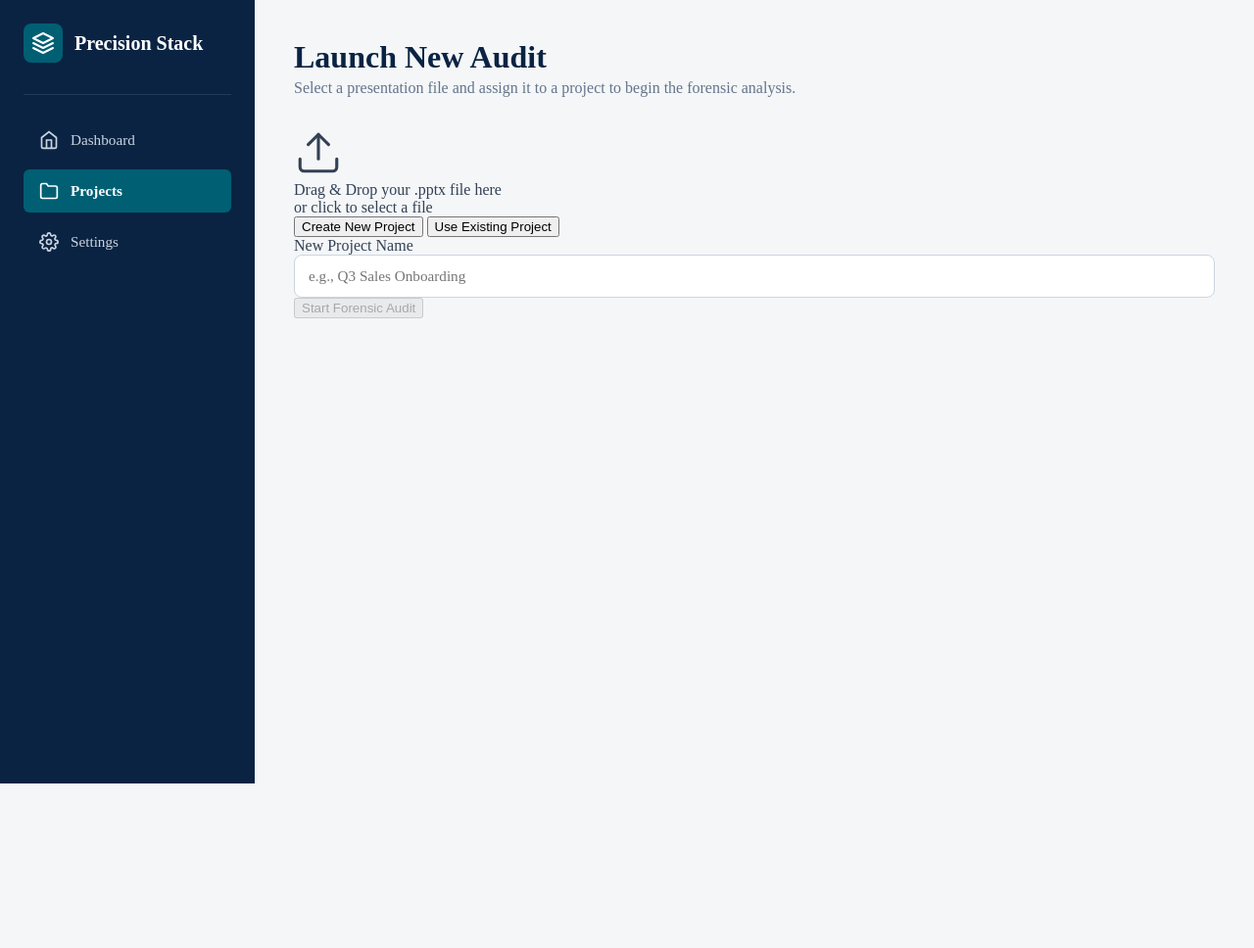
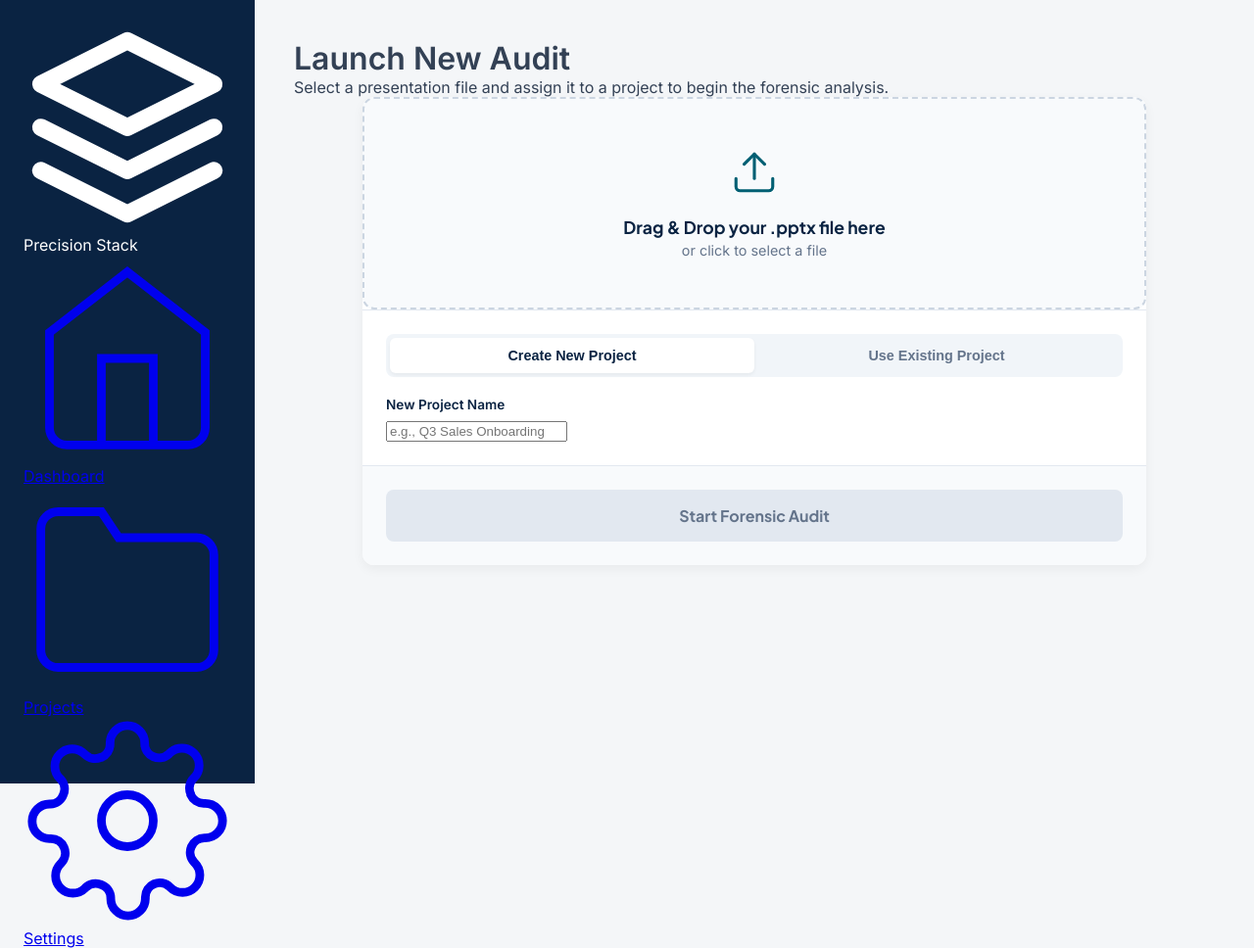
Before and after one commit to pixistockit/CourseArchitectAI, a Flask app: page /new-audit in a window 1280 px wide. Shown: the whole page at 98% size. Before the commit the page ends 800 px from the top, so only its background shows below. Run offline with Flask 3, Linux system fonts and the light colour scheme.

Commit message:
Update layout.html
feat(ui): Create new audit launchpad with drag-and-drop UI

Created a new new_audit.html template that extends the master layout.html, providing a consistent UI for starting audits.
Designed and implemented a modern drag-and-drop file upload component with visual feedback for file selection and validation.
Integrated project management controls, allowing users to either create a new project or assign the audit to an existing one via a searchable dropdown.
Updated the /new-audit route in app.py to render the new launchpad template and pass the list of existing projects.
Added new, reusable CSS classes for the launchpad, uploader, and progress bars to the master layout.html stylesheet.
The original index.html is now deprecated and replaced by this superior, integrated experience.

```diff
--- a/platform_shell/templates/layout.html
+++ b/platform_shell/templates/layout.html
@@ -9,116 +9,50 @@
     <link rel="preconnect" href="https://fonts.googleapis.com">
     <link rel="preconnect" href="https://fonts.gstatic.com" crossorigin>
     <link href="https://fonts.googleapis.com/css2?family=Plus+Jakarta+Sans:wght@600;700;800&family=Inter:wght@400;500;600&family=IBM+Plex+Mono:wght@400;500&display=swap" rel="stylesheet">
-    <style>
-        /* ----------------------------------------- */
-        /* --- PRECISION STACK: GLOBAL STYLESHEET --- */
-        /* ----------------------------------------- */
+<style>
+    /* ... (all existing styles from the previous step remain the same) ... */
+    :root {
+        --primary-navy: #0A2342; --intelligent-teal: #005F73; --action-amber: #E9B44C;
+        --compliance-green: #2A9D8F; --alert-red: #B82B3E; --background-grey: #F4F6F8;
+        --slate-100: #f1f5f9; --slate-200: #e2e8f0; --slate-300: #cbd5e1;
+        --slate-500: #64748b; --slate-700: #334155; --white: #FFFFFF;
+        --font-headers: 'Plus Jakarta Sans', sans-serif; --font-body: 'Inter', sans-serif;
+        --font-data: 'IBM Plex Mono', monospace;
+    }
+    /* ... (body, layout, sidebar, nav, page headers, buttons, cards, tables, forms, etc.) ... */
+    *, *::before, *::after { box-sizing: border-box; } body, h1, h2, h3, p { margin: 0; }
+    body { font-family: var(--font-body); background-color: var(--background-grey); color: var(--slate-700); display: flex; height: 100vh; overflow: hidden; }
+    .sidebar { width: 260px; background-color: var(--primary-navy); color: var(--white); padding: 24px; display: flex; flex-direction: column; flex-shrink: 0; }
+    .main-content { flex-grow: 1; overflow-y: auto; padding: 40px; }
+    /* ... (all other existing styles) ... */
 
-        :root {
-            /* BRAND PALETTE */
-            --primary-navy: #0A2342;
-            --intelligent-teal: #005F73;
-            --action-amber: #E9B44C;
-            --compliance-green: #2A9D8F;
-            --alert-red: #B82B3E;
+    /* --- NEW: LAUNCHPAD & UPLOADER STYLES --- */
+    .launchpad-container { max-width: 800px; margin: 0 auto; }
+    .launchpad-card { background: var(--white); border-radius: 12px; box-shadow: 0 4px 12px rgba(0,0,0,0.05); overflow: hidden; }
+    .upload-zone { border: 2px dashed var(--slate-300); border-radius: 12px; padding: 50px; text-align: center; cursor: pointer; transition: all 0.3s ease; background-color: #f8fafc; display: flex; flex-direction: column; align-items: center; justify-content: center; }
+    .upload-zone.dragging { border-color: var(--intelligent-teal); background-color: #f0f9ff; }
+    .upload-icon { color: var(--intelligent-teal); margin-bottom: 16px; }
+    .upload-text-main { font-family: var(--font-headers); font-weight: 700; color: var(--primary-navy); font-size: 1.1rem; }
+    .upload-text-sub { color: var(--slate-500); font-size: 0.9rem; margin-top: 4px; }
+    .file-display { display: flex; align-items: center; justify-content: space-between; background: #f8fafc; border: 1px solid var(--slate-200); padding: 20px; border-radius: 8px; font-weight: 600; color: var(--primary-navy); }
+    .btn-remove { background: none; border: none; font-size: 1.5rem; color: var(--slate-500); cursor: pointer; transition: color 0.2s; }
+    .btn-remove:hover { color: var(--alert-red); }
 
-            /* UI PALETTE */
-            --background-grey: #F4F6F8;
-            --slate-100: #f1f5f9;
-            --slate-200: #e2e8f0;
-            --slate-300: #cbd5e1;
-            --slate-500: #64748b;
-            --slate-700: #334155;
-            --white: #FFFFFF;
-        }
+    .project-selector { padding: 24px; border-top: 1px solid var(--slate-200); }
+    .toggle-group { display: flex; background: var(--slate-100); border-radius: 8px; padding: 4px; margin-bottom: 20px; }
+    .toggle-btn { flex: 1; padding: 10px; border: none; background: transparent; cursor: pointer; border-radius: 6px; font-weight: 600; color: var(--slate-500); font-size: 0.9rem; transition: all 0.2s ease; }
+    .toggle-btn.active { background: var(--white); color: var(--primary-navy); box-shadow: 0 2px 4px rgba(0,0,0,0.05); }
+    .project-selector label { font-size: 0.85rem; font-weight: 600; color: var(--primary-navy); margin-bottom: 8px; display: block; }
 
-        /* --- BASE RESET --- */
-        *, *::before, *::after { box-sizing: border-box; }
-        body, h1, h2, h3, p { margin: 0; }
-        body {
-            font-family: var(--font-body);
-            background-color: var(--background-grey);
-            color: var(--slate-700);
-            display: flex;
-            height: 100vh;
-            overflow: hidden;
-        }
+    .action-footer { padding: 24px; background: #f8fafc; border-top: 1px solid var(--slate-200); text-align: center; }
+    .btn-launch-audit { width: 100%; padding: 16px; font-size: 1rem; background: var(--intelligent-teal); color: white; border: none; border-radius: 8px; font-family: var(--font-headers); font-weight: 700; cursor: pointer; transition: all 0.2s ease; }
+    .btn-launch-audit:hover:not(:disabled) { background-color: #004c5c; }
+    .btn-launch-audit:disabled { background: var(--slate-200); color: var(--slate-500); cursor: not-allowed; }
 
-        /* --- LAYOUT & SHARED COMPONENTS --- */
-        .sidebar { width: 260px; background-color: var(--primary-navy); color: var(--white); padding: 24px; display: flex; flex-direction: column; flex-shrink: 0; }
-        .main-content { flex-grow: 1; overflow-y: auto; padding: 40px; }
-        .sidebar-header { display: flex; align-items: center; gap: 12px; padding-bottom: 32px; margin-bottom: 24px; border-bottom: 1px solid rgba(255, 255, 255, 0.1); }
-        .sidebar-logo { background-color: var(--intelligent-teal); width: 40px; height: 40px; border-radius: 8px; display: flex; align-items: center; justify-content: center; }
-        .sidebar-logo-icon { width: 24px; height: 24px; stroke: var(--white); }
-        .sidebar-title { font-family: var(--font-headers); font-size: 1.25rem; font-weight: 700; }
-        .sidebar-nav { display: flex; flex-direction: column; gap: 8px; }
-        .nav-link { display: flex; align-items: center; gap: 12px; padding: 12px 16px; border-radius: 6px; text-decoration: none; color: var(--slate-300); font-weight: 500; font-size: 0.95rem; transition: background-color 0.2s ease, color 0.2s ease; }
-        .nav-link:hover { background-color: rgba(255, 255, 255, 0.05); color: var(--white); }
-        .nav-link.active { background-color: var(--intelligent-teal); color: var(--white); font-weight: 600; }
-        .nav-icon { width: 20px; height: 20px; stroke-width: 2px; }
-        .page-header { margin-bottom: 32px; }
-        .page-title { font-family: var(--font-headers); font-size: 2rem; font-weight: 800; color: var(--primary-navy); margin-bottom: 4px; }
-        .page-subtitle { font-size: 1rem; color: var(--slate-500); }
-        .btn { display: inline-flex; align-items: center; gap: 8px; padding: 12px 20px; border-radius: 8px; font-family: var(--font-headers); font-weight: 700; font-size: 0.9rem; text-decoration: none; cursor: pointer; border: none; transition: all 0.2s ease; }
-        .btn-primary { background-color: var(--intelligent-teal); color: var(--white); box-shadow: 0 4px 12px rgba(0, 95, 115, 0.2); }
-        .btn-primary:hover { background-color: #004c5c; transform: translateY(-2px); box-shadow: 0 6px 16px rgba(0, 95, 115, 0.3); }
-        .project-card, .settings-card, .activity-log-card { background-color: var(--white); border-radius: 12px; box-shadow: 0 4px 12px rgba(0, 0, 0, 0.05); overflow: hidden; }
-
-        /* --- PROJECTS PAGE --- */
-        .project-groups-container { display: flex; flex-direction: column; gap: 24px; }
-        .project-card-header { padding: 16px 24px; border-bottom: 1px solid var(--slate-200); display: flex; justify-content: space-between; align-items: center; }
-        .project-card-title { font-family: var(--font-headers); font-size: 1.1rem; font-weight: 700; color: var(--primary-navy); }
-        .project-card-meta { font-size: 0.85rem; color: var(--slate-500); font-weight: 500; }
-        .project-card-body { padding: 8px; }
-        .data-table { width: 100%; border-collapse: collapse; }
-        .data-table th, .data-table td { padding: 12px 16px; text-align: left; font-size: 0.9rem; }
-        .data-table thead { border-bottom: 1px solid var(--slate-200); }
-        .data-table th { font-family: var(--font-headers); font-size: 0.75rem; font-weight: 600; color: var(--slate-500); text-transform: uppercase; letter-spacing: 0.5px; }
-        .data-table tbody tr:hover { background-color: #f8fafc; }
-        .score-badge { padding: 4px 8px; border-radius: 6px; font-weight: 600; font-size: 0.8rem; }
-        .score-green { background-color: #eaf8f7; color: #1e6b62; }
-        .score-amber { background-color: #fef6e9; color: #a17424; }
-        .score-red { background-color: #fde8ea; color: #9c2b3e; }
-
-        /* --- SETTINGS PAGE --- */
-        .settings-container { display: flex; flex-direction: column; gap: 32px; }
-        .settings-card-header { background-color: #f8fafc; border-bottom: 1px solid var(--slate-200); padding: 20px 24px; }
-        .settings-card-title { font-size: 1.25rem; font-family: var(--font-headers); color: var(--primary-navy); margin-bottom: 4px; }
-        .settings-card-subtitle { font-size: 0.9rem; color: var(--slate-500); }
-        .settings-card-body { padding: 24px; }
-        .form-grid { display: grid; grid-template-columns: 1fr 1fr; gap: 24px; }
-        .form-group { display: flex; flex-direction: column; }
-        .form-group.span-2 { grid-column: span 2; }
-        .form-group label { font-size: 0.85rem; font-weight: 600; color: var(--primary-navy); margin-bottom: 8px; }
-        .form-input, .form-select, .form-textarea { width: 100%; padding: 12px 14px; border: 1px solid var(--slate-300); border-radius: 8px; font-family: var(--font-body); font-size: 0.95rem; transition: border-color 0.2s, box-shadow 0.2s; }
-        .form-input:focus, .form-select:focus, .form-textarea:focus { outline: none; border-color: var(--intelligent-teal); box-shadow: 0 0 0 3px rgba(0, 95, 115, 0.15); }
-
-        /* --- DASHBOARD PAGE (NEW) --- */
-        .kpi-grid { display: grid; grid-template-columns: repeat(auto-fit, minmax(250px, 1fr)); gap: 24px; margin-bottom: 32px; }
-        .kpi-card { display: flex; align-items: center; background: var(--white); padding: 24px; border-radius: 12px; box-shadow: 0 4px 12px rgba(0,0,0,0.05); }
-        .kpi-icon { flex-shrink: 0; width: 50px; height: 50px; border-radius: 50%; display: flex; align-items: center; justify-content: center; margin-right: 20px; }
-        .kpi-icon svg { width: 24px; height: 24px; }
-        .icon-audits { background-color: #eef7ff; color: #3b82f6; }
-        .icon-score { background-color: #f0fdf4; color: #22c55e; }
-        .icon-tokens { background-color: #fffbeb; color: #f59e0b; }
-        .icon-users { background-color: #fef2f2; color: #ef4444; }
-        .kpi-content { }
-        .kpi-value { font-family: var(--font-headers); font-size: 2rem; font-weight: 800; color: var(--primary-navy); line-height: 1.1; }
-        .kpi-label { font-size: 0.9rem; color: var(--slate-500); font-weight: 500; }
-        .activity-log-header { padding: 16px 24px; border-bottom: 1px solid var(--slate-200); }
-        .activity-log-title { font-family: var(--font-headers); font-size: 1.1rem; font-weight: 700; color: var(--primary-navy); }
-        .activity-log-body { padding: 8px; }
-        .activity-table { width: 100%; }
-        .activity-table td { padding: 12px 16px; font-size: 0.9rem; border-bottom: 1px solid var(--slate-100); }
-        .activity-table tr:last-child td { border-bottom: none; }
-        .log-level { font-family: var(--font-data); font-weight: 600; text-transform: uppercase; font-size: 0.75rem; }
-        .log-info { color: #3b82f6; }
-        .log-warning { color: #f59e0b; }
-        .log-error { color: #ef4444; }
-        .log-critical { color: var(--alert-red); font-weight: 800; }
-        .log-message { color: var(--slate-700); }
-        .log-meta { color: var(--slate-500); font-family: var(--font-data); font-size: 0.8rem; text-align: right; }
-    </style>
+    .progress-bar-bg { background: var(--slate-200); height: 10px; border-radius: 5px; overflow: hidden; }
+    .progress-bar-fill { background: var(--intelligent-teal); height: 100%; width: 0%; transition: width 0.4s ease; }
+    .progress-label-text { font-size: 0.8rem; color: var(--slate-500); margin-top: 8px; font-weight: 600; }
+</style>
 </head>
 <body>
 
```
